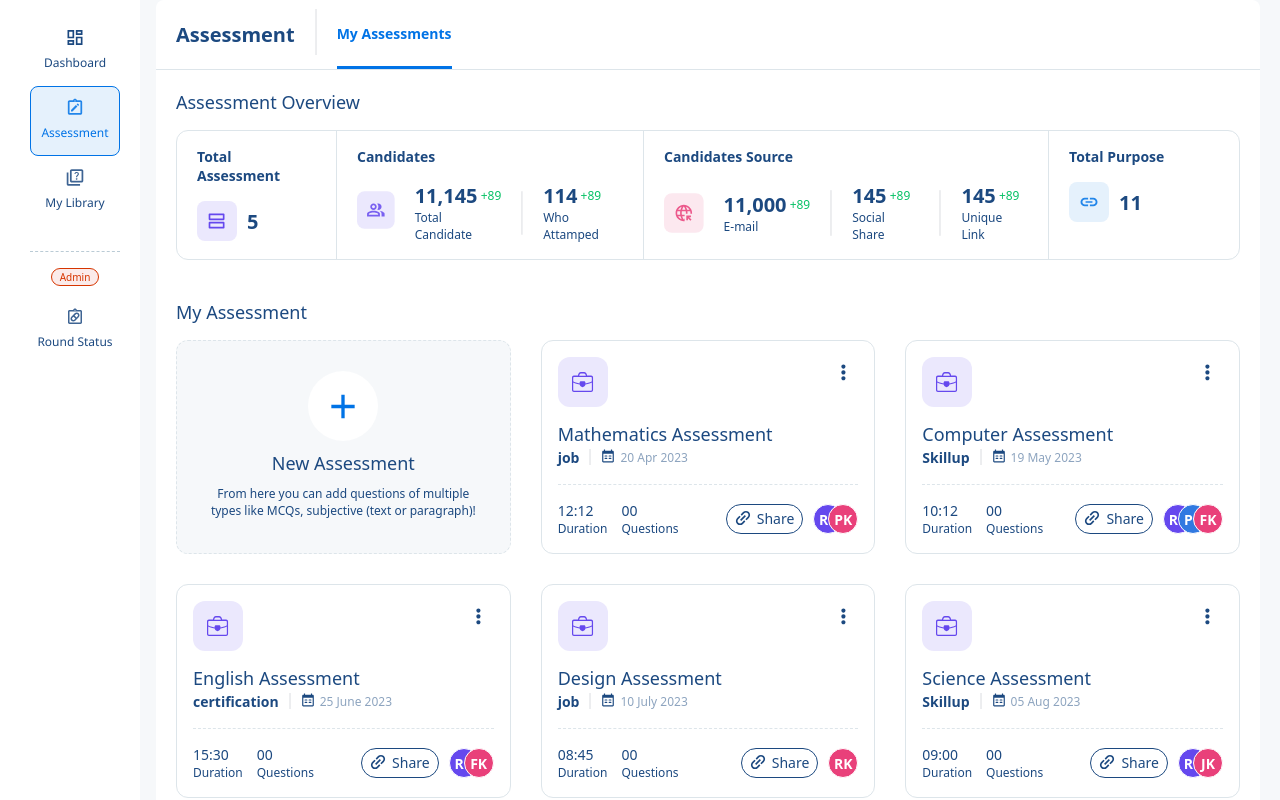
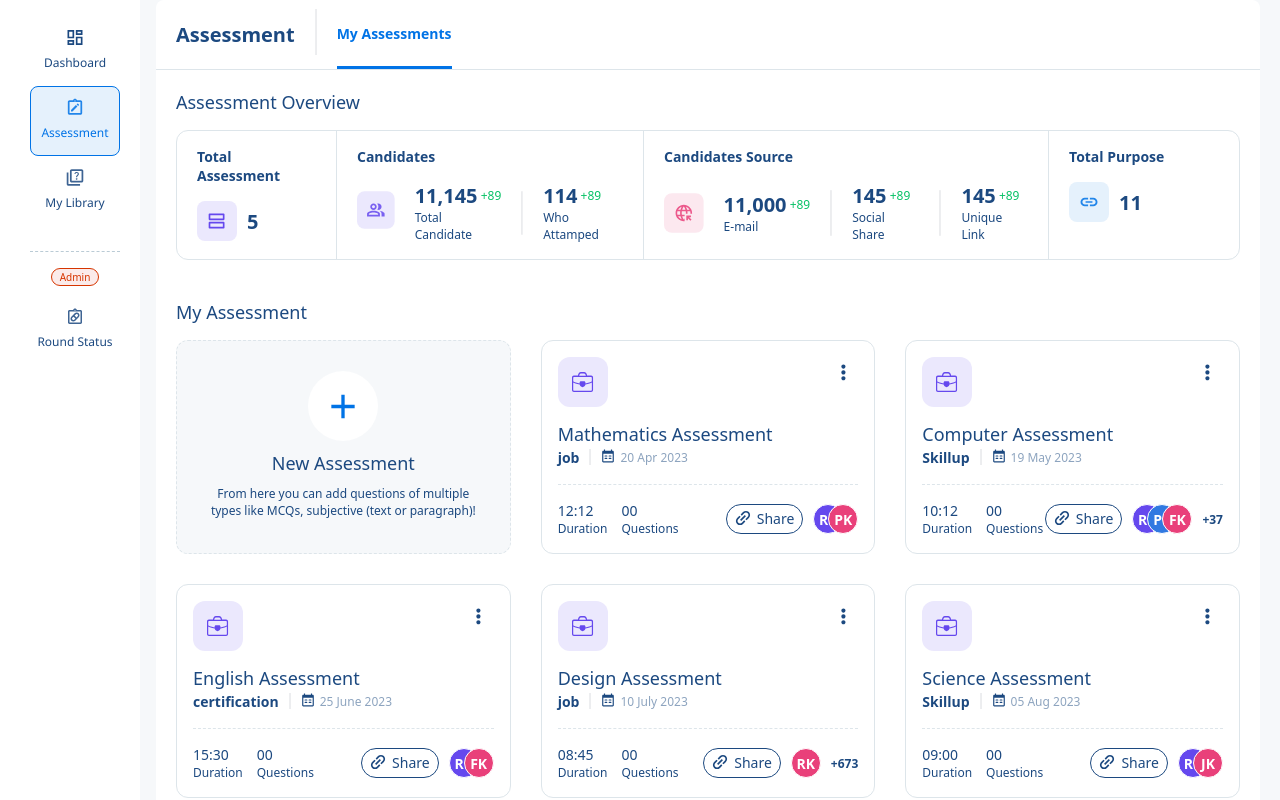
Before and after one commit to raviyadav7352/myassessment, a React (Create React App) app: page /assessment in a window 1280 px wide. Built offline with nearby package versions, Linux system fonts and the light colour scheme.

Commit message:
Update NewAssessment.jsx

```diff
--- a/src/components/NewAssessment.jsx
+++ b/src/components/NewAssessment.jsx
@@ -14,6 +14,7 @@ const NewAssessment = ({ assessmentTotal }) => {
             duration: '12:12',
             selectedSkills: ['html', 'css', 'javascript'],
             date: "20 Apr 2023",
+             userCount:'',
             users: [
                 { user: 'RK' },
                 { user: 'PK' },
@@ -26,6 +27,7 @@ const NewAssessment = ({ assessmentTotal }) => {
             duration: '10:12',
             selectedSkills: ['python', 'java', 'c++'],
             date: "19 May 2023",
+             userCount:'37',
             users: [
                 { user: 'RK' },
                 { user: 'PK' },
@@ -39,6 +41,7 @@ const NewAssessment = ({ assessmentTotal }) => {
             duration: '15:30',
             selectedSkills: ['english', 'communication'],
             date: "25 June 2023",
+             userCount:'',
             users: [
                 { user: 'RK' },
                 { user: 'FK' },
@@ -51,6 +54,7 @@ const NewAssessment = ({ assessmentTotal }) => {
             duration: '08:45',
             selectedSkills: ['design', 'creative', 'user experience'],
             date: "10 July 2023",
+             userCount:'673',
             users: [
                 { user: 'RK' },
             ]
```
